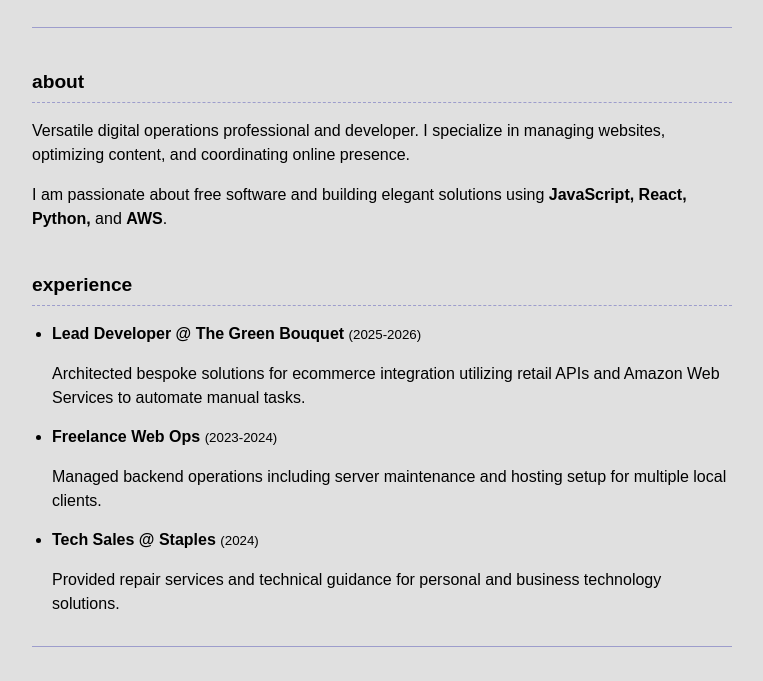
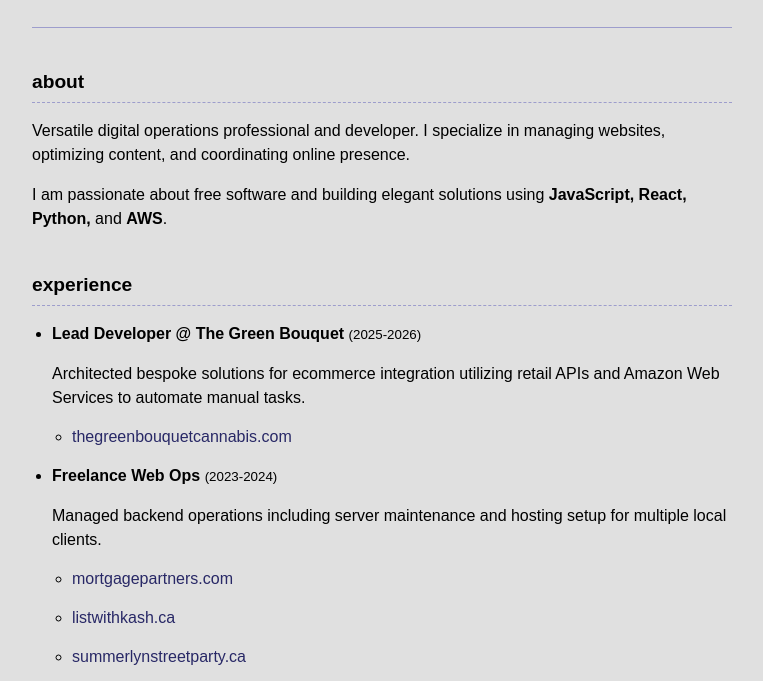
Before and after one commit to keenban/keenban.github.io, a plain HTML site: page index.html in a window 1280 px wide. Shown: the part 113-794 px from the top of the page, without its empty margins (258-1021 px from the left). Drawn offline with Linux system fonts and the light colour scheme.

Commit message:
added website examples

```diff
--- a/index.html
+++ b/index.html
@@ -43,6 +43,13 @@
               Architected bespoke solutions for ecommerce integration utilizing
               retail APIs and Amazon Web Services to automate manual tasks.
             </p>
+            <ul class="example-list">
+              <li>
+                <a href="https://thegreenbouquetcannabis.com">
+                  thegreenbouquetcannabis.com
+                </a>
+              </li>
+            </ul>
           </li>
           <li>
             <strong>Freelance Web Ops</strong> <small>(2023-2024)</small>
@@ -50,6 +57,21 @@
               Managed backend operations including server maintenance and
               hosting setup for multiple local clients.
             </p>
+            <ul class="example-list">
+              <li>
+                <a href="https://mortgagepartners.com">
+                  mortgagepartners.com
+                </a>
+              </li>
+              <li>
+                <a href="https://listwithkash.ca"> listwithkash.ca </a>
+              </li>
+              <li>
+                <a href="https://summerlynstreetparty.ca/">
+                  summerlynstreetparty.ca
+                </a>
+              </li>
+            </ul>
           </li>
           <li>
             <strong>Tech Sales @ Staples</strong> <small>(2024)</small>
--- a/style.css
+++ b/style.css
@@ -65,6 +65,10 @@ li {
     margin-bottom: 15px;
 }
 
+.example-list {
+    list-style-type: circle;
+}
+
 /* Divider */
 hr {
     border: 0;
```
